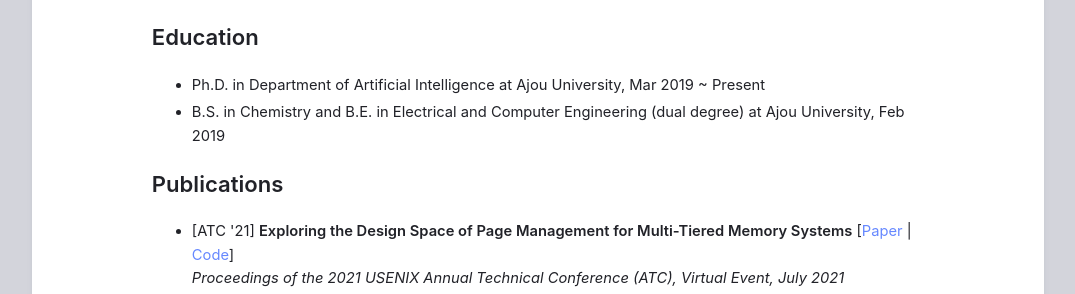
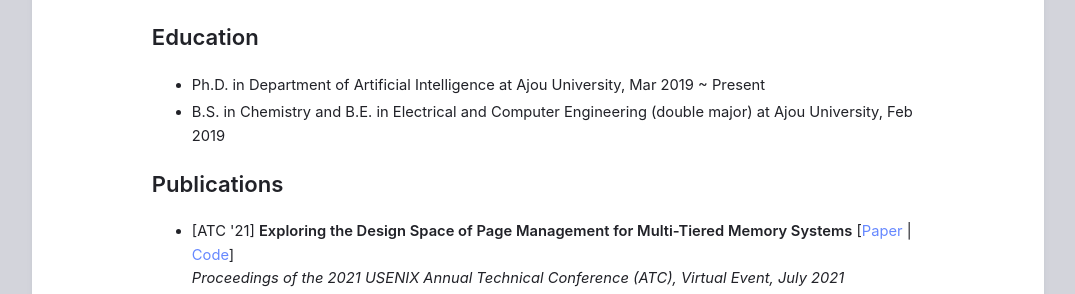
Before and after one commit to jhk16/jhk16.github.io, a Jekyll site: the page built from index.html, in a window 1280 px wide. Shown: the part 406-700 px from the top of the page, without its empty margins (102-1177 px from the left). Built offline with Jekyll 4.4.1, drawn with Linux system fonts in a browser that asks for light colours.

Commit message:
modified education info

```diff
--- a/_includes/index.html
+++ b/_includes/index.html
@@ -16,7 +16,7 @@
 
 	<ul>
 		<li>Ph.D. in Department of Artificial Intelligence at Ajou University, Mar 2019 ~ Present</li>
-		<li>B.S. in Chemistry and B.E. in Electrical and Computer Engineering (dual degree) at Ajou University, Feb 2019</li>
+		<li>B.S. in Chemistry and B.E. in Electrical and Computer Engineering (double major) at Ajou University, Feb 2019</li>
 	</ul>
 	<h1 id="publications">Publications</h1>
 	<div id="journals">
```
